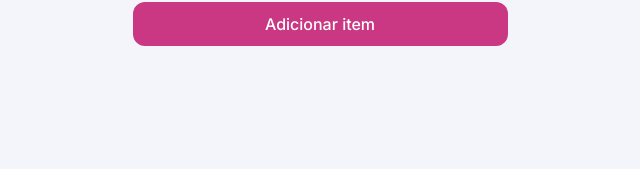
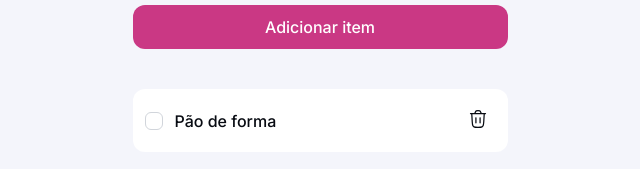
Before and after one commit to marciiosouza/quicklist, a plain HTML site: page index.html in a window 1280 px wide. Shown: the part 201-370 px from the top of the page, without its empty margins (320-960 px from the left). Drawn offline with Linux system fonts and the light colour scheme.

Commit message:
add checkbox

```diff
--- a/index.html
+++ b/index.html
@@ -30,6 +30,21 @@
       <a class="btn" href="">Adicionar item</a>
     </section>
 
+    <section id="list">
+      <div class="items">
+
+        <div class="checkbox-wrapper">
+          <input type="checkbox" id="event-private" />
+          <label for="event-private">Pão de forma</label>
+        </div>
+
+        <button>
+          <img src="./assets/icons/delete.svg" alt="Botão deletar">
+        </button>
+      </div>
+
+    </section>
+
   </main>
 
   <script src="scripts.js"></script>
--- a/styles/button/button.css
+++ b/styles/button/button.css
@@ -1,6 +1,6 @@
 .btn {
   display: flex;
-  height: 44px;
+  height: 2.75rem;
 
   padding: 0.625 1.5rem;
 
--- a/styles/globals.css
+++ b/styles/globals.css
@@ -59,3 +59,10 @@ a {
   text-decoration: none;
   color: inherit;
 }
+
+button {
+  background: none;
+  border: none;
+  cursor: pointer;
+  padding: 8px;
+}
--- a/styles/index.css
+++ b/styles/index.css
@@ -2,3 +2,4 @@
 @import url(utility.css);
 @import url(button/button.css);
 @import url(sections.css);
+@import url(list.css);
--- /dev/null
+++ b/styles/list.css
@@ -0,0 +1,63 @@
+#list {
+  margin-top: 2.5rem;
+  display: flex;
+  flex-direction: column;
+  gap: 0.75rem;
+}
+.items {
+  display: flex;
+  justify-content: space-between;
+  align-items: center;
+  padding: 0.75rem;
+
+  background-color: var(--background-secondary);
+  border-radius: 0.75rem;
+}
+
+
+
+.checkbox-wrapper {
+  position: relative;
+}
+
+.checkbox-wrapper label {
+  display: flex;
+  align-items: center;
+  gap: 12px;
+
+  margin: 0;
+}
+
+.checkbox-wrapper input {
+  position: absolute;
+  top: 0;
+  left: 0;
+
+  width: 16px;
+  height: 16px;
+
+  opacity: 0;
+
+}
+
+.checkbox-wrapper label::before {
+  content: '';
+  width: 16px;
+  height: 16px;
+  display: block;
+
+  border: 1px solid var(--border-primary);
+  border-radius: 6px;
+
+  &:hover {
+    border: 1px solid var(--border-hover);
+  }
+}
+
+.checkbox-wrapper input:checked + label::before {
+  background: var(--color-brand) url(../assets/icons/check.svg) no-repeat center;
+}
+
+.checkbox-wrapper input:focus + label::before {
+  outline: 2px solid var(--color-brand) ;
+}
--- a/styles/sections.css
+++ b/styles/sections.css
@@ -2,6 +2,7 @@
 section {
   & input {
     width: 100%;
+    height: 2.75rem;
     padding: 0.6875rem 1.125rem;
     margin-bottom: 1rem;
     color: var(--content-tertiary);
```
Also changed, not shown: assets/icons/check.svg (added).
